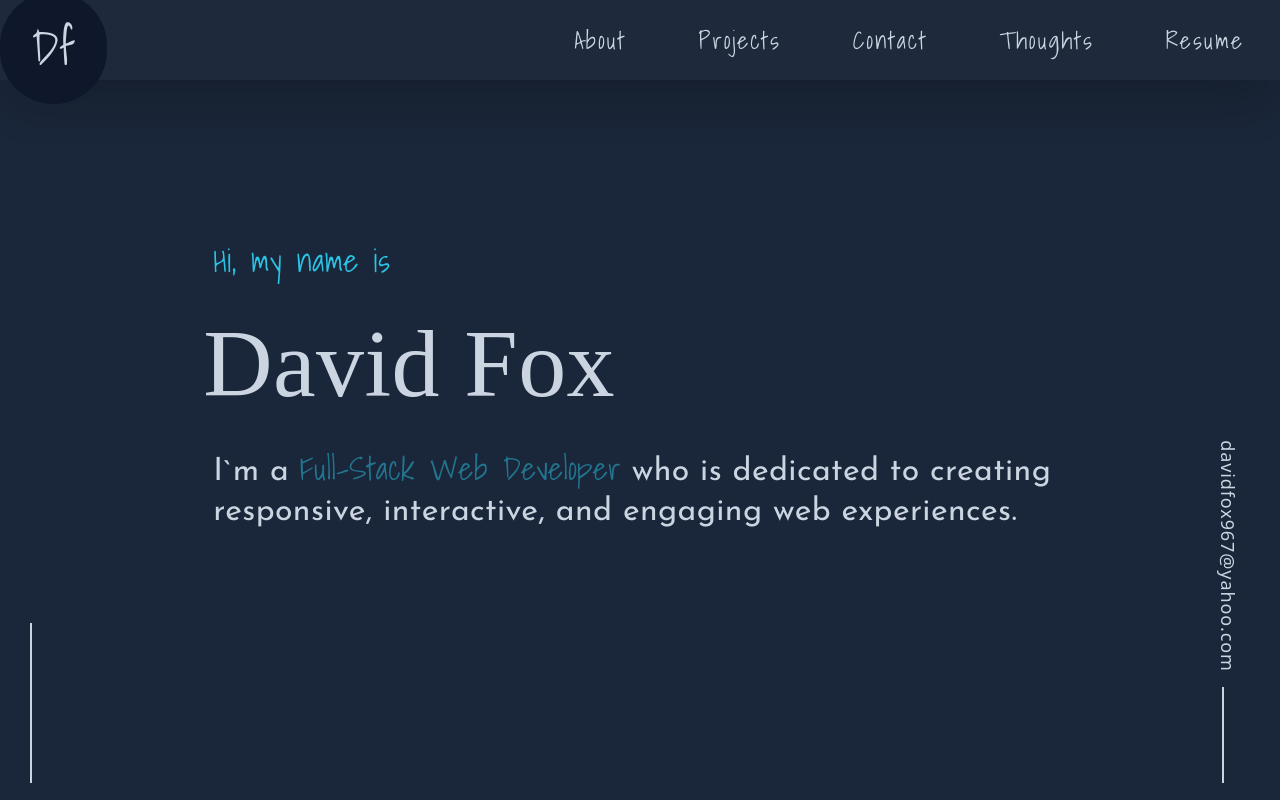
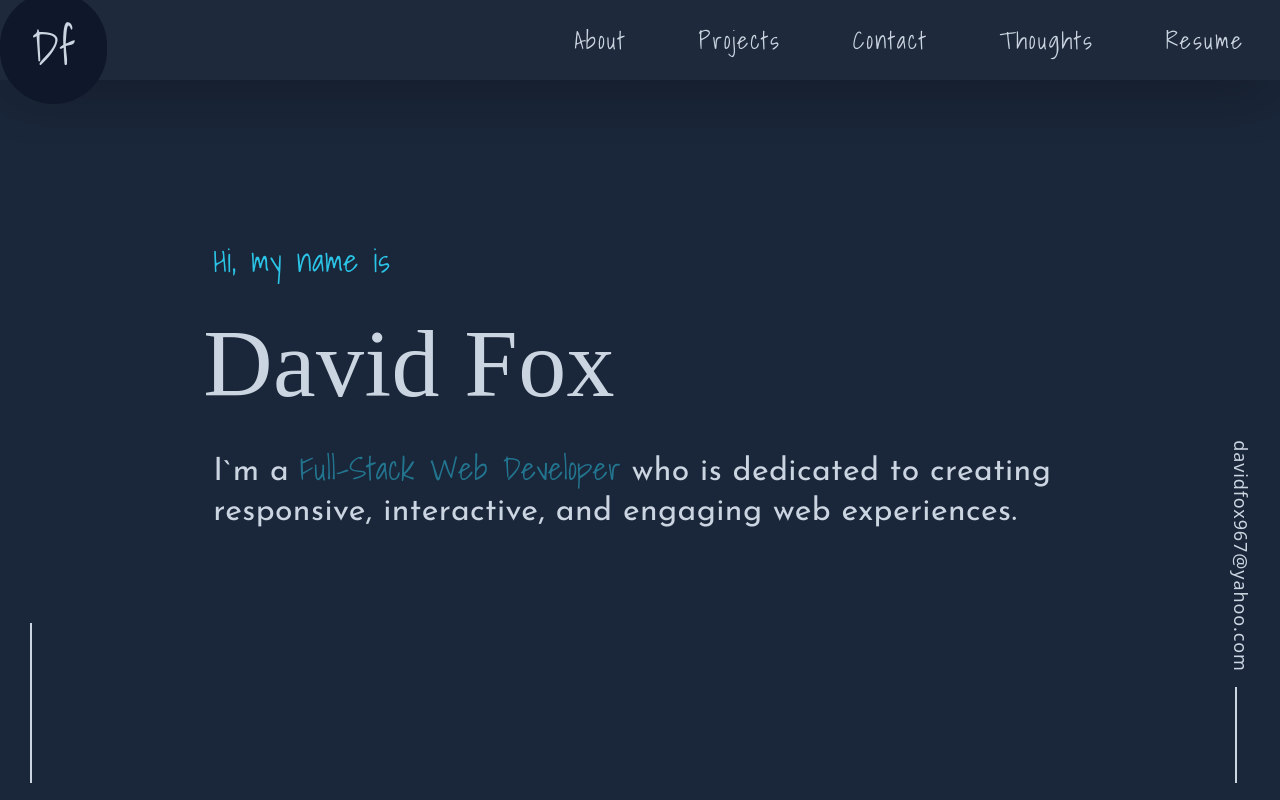
Before and after one commit to Dave2188/portfolio-2.0, a Vue app: page / in a window 1280 px wide. Shown: the top 800 px of the page. Built offline with nearby package versions, Linux system fonts and the light colour scheme; some icons are missing; a web font is replaced by a local one.

Commit message:
moved email link

```diff
--- a/src/components/Socials.vue
+++ b/src/components/Socials.vue
@@ -48,6 +48,6 @@ export default {
 }
 
 .email-container {
-    right: -4rem;
+    right: -4.8rem;
 }
 </style>
```
